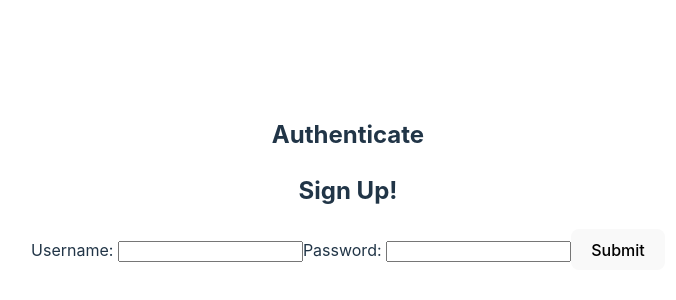
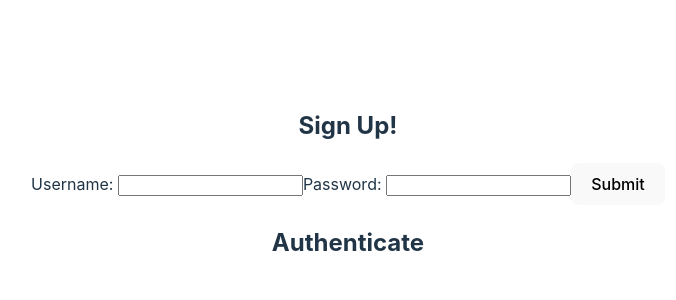
Before and after one commit to JYudkovsky/reactforms, a React (Vite) app: page / in a window 1280 px wide. Shown: the part 216-516 px from the top of the page, without its empty margins (292-968 px from the left). Built offline with nearby package versions, Linux system fonts and the light colour scheme.

Commit message:
Added state token in app

```diff
--- a/src/App.jsx
+++ b/src/App.jsx
@@ -4,11 +4,12 @@ import SignUpForm from './components/SignUpForm';
 import './App.css';
 
 export default function App() {
+  const [token, setToken] = useState(null);
 
   return (
     <>
-      <Authenticate />
-      <SignUpForm />
+      <SignUpForm token={token} setToken={setToken} />
+      <Authenticate token={token} setToken={setToken}/>
     </>
   );
 }
```
